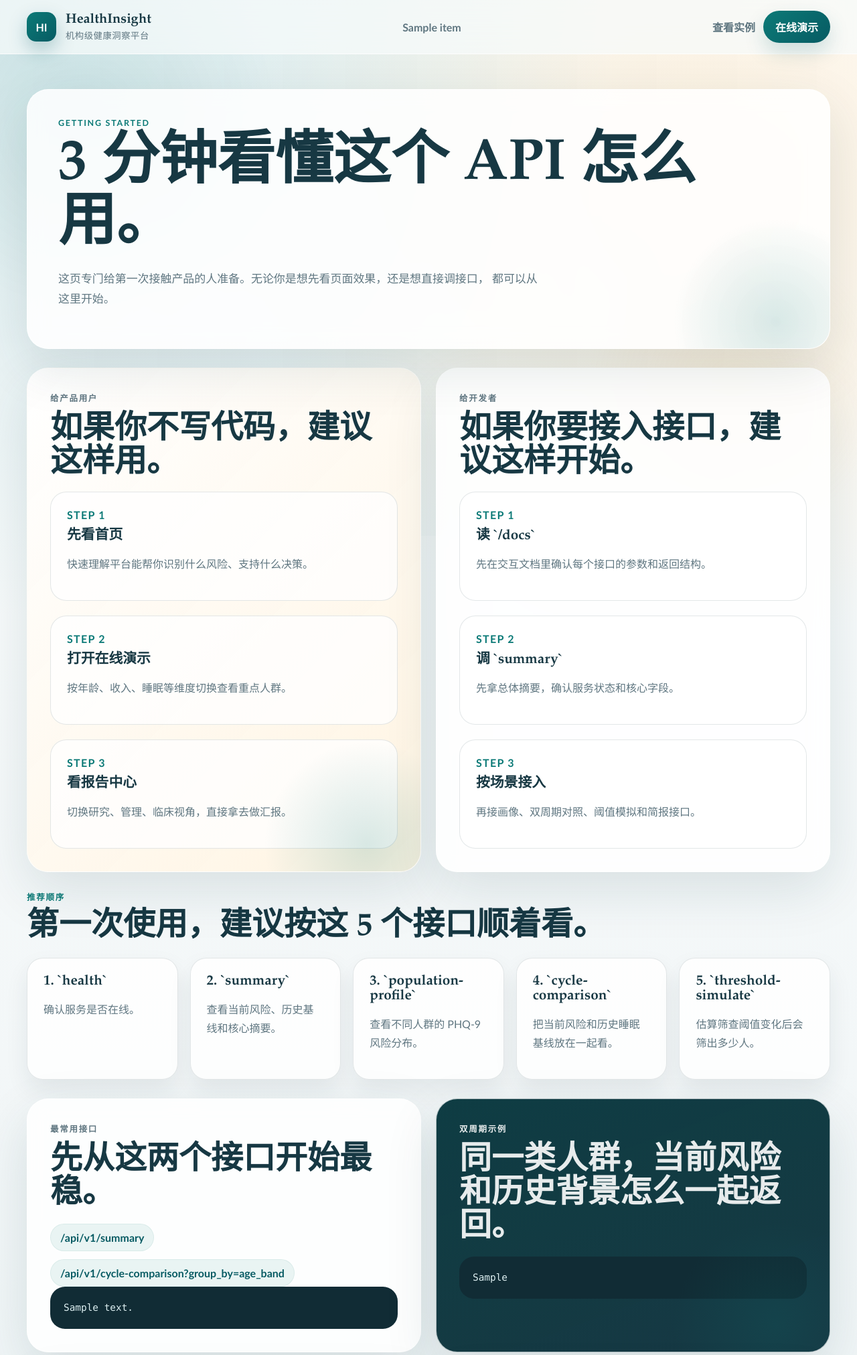
After one commit to Cherry-Jam1010/HealthInsight, a FastAPI app: template app/templates/guide.html in a window 1280 px wide. The commit adds this page. Shown: the top 2023 px of the page at 67% size. Run offline with FastAPI, Linux system fonts and the light colour scheme; the template is opened without the code that fills it: most values are stand-ins (such as "Sample title", 1, 10 or a date in 2020).

Commit message:
Add API guide page

```diff
--- a/app/main.py
+++ b/app/main.py
@@ -29,6 +29,7 @@ NAV_ITEMS = [
     {"key": "home", "label": "首页", "href": "/"},
     {"key": "scenarios", "label": "应用场景", "href": "/scenarios"},
     {"key": "examples", "label": "落地实例", "href": "/examples"},
+    {"key": "guide", "label": "使用指南", "href": "/guide"},
     {"key": "studio", "label": "在线演示", "href": "/studio"},
     {"key": "reports", "label": "报告中心", "href": "/reports"},
     {"key": "vision", "label": "全球视野", "href": "/vision"},
@@ -182,6 +183,24 @@ async def examples_page(request: Request) -> HTMLResponse:
     )
 
 
+@app.get("/guide", response_class=HTMLResponse, tags=["Site"])
+async def guide_page(request: Request) -> HTMLResponse:
+    service = get_service()
+    summary = service.summary()
+    comparison = service.cycle_comparison("age_band", min_participants=100)
+    return templates.TemplateResponse(
+        request=request,
+        name="guide.html",
+        context=page_context(
+            "guide",
+            summary=summary,
+            comparison=comparison,
+            summary_json=json.dumps(summary, ensure_ascii=False, indent=2),
+            comparison_json=json.dumps(comparison, ensure_ascii=False, indent=2),
+        ),
+    )
+
+
 @app.get("/reports", response_class=HTMLResponse, tags=["Site"])
 async def reports_page(request: Request) -> HTMLResponse:
     initial_report = get_service().audience_report("researcher")
--- a/app/static/css/site.css
+++ b/app/static/css/site.css
@@ -556,6 +556,10 @@ h3 {
   grid-template-columns: repeat(4, minmax(0, 1fr));
 }
 
+.guide-feature-grid {
+  grid-template-columns: repeat(5, minmax(0, 1fr));
+}
+
 .scenario-grid {
   grid-template-columns: repeat(2, minmax(0, 1fr));
 }
@@ -895,6 +899,10 @@ pre {
 
 .compact-timeline article {
   min-height: 100%;
+}
+
+.guide-timeline {
+  grid-template-columns: 1fr;
 }
 
 .example-endpoints {
--- /dev/null
+++ b/app/templates/guide.html
@@ -0,0 +1,169 @@
+{% extends "base.html" %}
+
+{% block title %}HealthInsight | 使用指南{% endblock %}
+
+{% block content %}
+<section class="page-hero section-shell">
+  <p class="eyebrow">Getting Started</p>
+  <h1>3 分钟看懂这个 API 怎么用。</h1>
+  <p class="hero-lead">
+    这页专门给第一次接触产品的人准备。无论你是想先看页面效果，还是想直接调接口，
+    都可以从这里开始。
+  </p>
+</section>
+
+<section class="section-shell section-grid-two">
+  <article class="panel panel-accent reveal-on-scroll">
+    <p class="section-tag">给产品用户</p>
+    <h2>如果你不写代码，建议这样用。</h2>
+    <div class="timeline guide-timeline">
+      <article>
+        <span>Step 1</span>
+        <h3>先看首页</h3>
+        <p>快速理解平台能帮你识别什么风险、支持什么决策。</p>
+      </article>
+      <article>
+        <span>Step 2</span>
+        <h3>打开在线演示</h3>
+        <p>按年龄、收入、睡眠等维度切换查看重点人群。</p>
+      </article>
+      <article>
+        <span>Step 3</span>
+        <h3>看报告中心</h3>
+        <p>切换研究、管理、临床视角，直接拿去做汇报。</p>
+      </article>
+    </div>
+  </article>
+
+  <article class="panel reveal-on-scroll">
+    <p class="section-tag">给开发者</p>
+    <h2>如果你要接入接口，建议这样开始。</h2>
+    <div class="timeline guide-timeline">
+      <article>
+        <span>Step 1</span>
+        <h3>读 `/docs`</h3>
+        <p>先在交互文档里确认每个接口的参数和返回结构。</p>
+      </article>
+      <article>
+        <span>Step 2</span>
+        <h3>调 `summary`</h3>
+        <p>先拿总体摘要，确认服务状态和核心字段。</p>
+      </article>
+      <article>
+        <span>Step 3</span>
+        <h3>按场景接入</h3>
+        <p>再接画像、双周期对照、阈值模拟和简报接口。</p>
+      </article>
+    </div>
+  </article>
+</section>
+
+<section class="section-shell">
+  <div class="section-heading">
+    <p class="section-tag">推荐顺序</p>
+    <h2>第一次使用，建议按这 5 个接口顺着看。</h2>
+  </div>
+  <div class="feature-grid guide-feature-grid">
+    <article class="feature-card reveal-on-scroll">
+      <h3>1. `health`</h3>
+      <p>确认服务是否在线。</p>
+    </article>
+    <article class="feature-card reveal-on-scroll">
+      <h3>2. `summary`</h3>
+      <p>查看当前风险、历史基线和核心摘要。</p>
+    </article>
+    <article class="feature-card reveal-on-scroll">
+      <h3>3. `population-profile`</h3>
+      <p>查看不同人群的 PHQ-9 风险分布。</p>
+    </article>
+    <article class="feature-card reveal-on-scroll">
+      <h3>4. `cycle-comparison`</h3>
+      <p>把当前风险和历史睡眠基线放在一起看。</p>
+    </article>
+    <article class="feature-card reveal-on-scroll">
+      <h3>5. `threshold-simulate`</h3>
+      <p>估算筛查阈值变化后会筛出多少人。</p>
+    </article>
+  </div>
+</section>
+
+<section class="section-shell section-grid-two">
+  <article class="panel reveal-on-scroll">
+    <p class="section-tag">最常用接口</p>
+    <h2>先从这两个接口开始最稳。</h2>
+    <div class="hero-badges">
+      <span>/api/v1/summary</span>
+      <span>/api/v1/cycle-comparison?group_by=age_band</span>
+    </div>
+    <pre class="dark-pre subtle"><code>{{ summary_json }}</code></pre>
+  </article>
+
+  <article class="panel panel-dark reveal-on-scroll">
+    <p class="section-tag">双周期示例</p>
+    <h2>同一类人群，当前风险和历史背景怎么一起返回。</h2>
+    <pre class="dark-pre subtle"><code>{{ comparison_json }}</code></pre>
+  </article>
+</section>
+
+<section class="section-shell section-grid-two">
+  <article class="panel reveal-on-scroll">
+    <p class="section-tag">复制即用</p>
+    <h2>curl 示例</h2>
+    <pre class="dark-pre subtle"><code>curl http://127.0.0.1:8000/api/v1/summary
+
+curl "http://127.0.0.1:8000/api/v1/population-profile?group_by=income_band&amp;min_participants=80"
+
+curl "http://127.0.0.1:8000/api/v1/cycle-comparison?group_by=age_band"
+
+curl "http://127.0.0.1:8000/api/v1/threshold-simulate?threshold=10&amp;weekly_capacity=20"</code></pre>
+  </article>
+
+  <article class="panel panel-accent reveal-on-scroll">
+    <p class="section-tag">前端接入</p>
+    <h2>浏览器 `fetch` 示例</h2>
+    <pre class="dark-pre subtle"><code>const summary = await fetch("/api/v1/summary").then((r) =&gt; r.json());
+
+const profile = await fetch(
+  "/api/v1/population-profile?group_by=sleep_band&amp;min_participants=80"
+).then((r) =&gt; r.json());
+
+const comparison = await fetch(
+  "/api/v1/cycle-comparison?group_by=income_band"
+).then((r) =&gt; r.json());</code></pre>
+  </article>
+</section>
+
+<section class="section-shell section-grid-two">
+  <article class="panel reveal-on-scroll">
+    <p class="section-tag">你会得到什么</p>
+    <ul class="clean-list">
+      <li>`summary`：总体风险、历史基线、样本覆盖和阈值参考。</li>
+      <li>`population-profile`：不同分组下的 PHQ-9 高风险占比。</li>
+      <li>`cycle-comparison`：同一维度下的当前风险与历史短睡眠背景。</li>
+      <li>`reports/{audience}`：按角色生成更容易汇报的文字摘要。</li>
+    </ul>
+  </article>
+
+  <article class="panel reveal-on-scroll">
+    <p class="section-tag">使用建议</p>
+    <ul class="clean-list">
+      <li>先看 `summary`，再看分组接口，不容易迷路。</li>
+      <li>要给客户展示时，优先用首页、演示页和报告中心。</li>
+      <li>要做系统接入时，优先用 `/docs` 和这页的复制示例。</li>
+      <li>如果使用 `trycloudflare`，每次重启分享都要用新链接。</li>
+    </ul>
+  </article>
+</section>
+
+<section class="section-shell cta-ribbon reveal-on-scroll">
+  <div>
+    <p class="section-tag">下一步</p>
+    <h2>先看在线演示，再决定是走页面展示还是直接接 API。</h2>
+    <p>如果你已经理解接口结构，可以直接打开文档；如果你要给别人展示产品，先去演示页最直观。</p>
+  </div>
+  <div class="cta-actions">
+    <a class="button button-primary" href="/studio">打开演示</a>
+    <a class="button button-secondary" href="/docs">打开接口文档</a>
+  </div>
+</section>
+{% endblock %}
```
